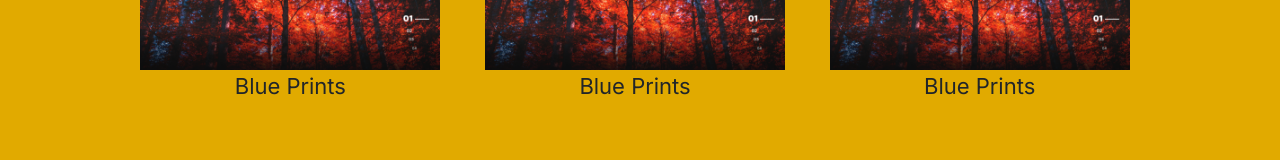
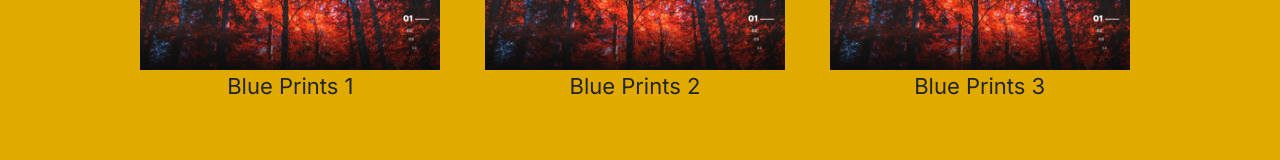
Before and after one commit to orionux/orion-ux, a Next.js app: page /projects in a window 1280 px wide. Shown: the part 6045-6205 px from the top of the page. Built offline with nearby package versions, Linux system fonts and the light colour scheme.

Commit message:
products mobile styles

```diff
--- a/src/components/projectsComponents/ImageGride.tsx
+++ b/src/components/projectsComponents/ImageGride.tsx
@@ -35,7 +35,7 @@ const ImageGride = () => {
                 onClick={()=>setActiveImage(item.path)}
                 style={{cursor:'pointer'}}
               />
-              <p className="font-inter font-22px font-400 text-center mt-2">{item.title}</p>
+              <p className="font-inter font-small-22px font-400 text-center mt-2">{item.title}</p>
             </div>
           </div>
         ))}
--- a/src/components/projectsComponents/NextCase.tsx
+++ b/src/components/projectsComponents/NextCase.tsx
@@ -14,26 +14,26 @@ import Image from "next/image";
 
 const NextCase = () => {
   const slideImages = [
-    { id: 1, path: "/assests/images/next-img.png", title:"Blue Prints" },
-    { id: 2, path: "/assests/images/next-img.png", title:"Blue Prints" },
-    { id: 3, path: "/assests/images/next-img.png", title:"Blue Prints" },
+    { id: 1, path: "/assests/images/next-img.png", title:"Blue Prints 1" },
+    { id: 2, path: "/assests/images/next-img.png", title:"Blue Prints 2" },
+    { id: 3, path: "/assests/images/next-img.png", title:"Blue Prints 3" },
   ];
   return (
-    <div className="d-flex flex-column bg-color-yellow py-5 padding-x-100px">
+    <div className="d-flex flex-column bg-color-yellow py-5 padding-x-100px w-100">
       <h2 className="font-inter font-48px text-white">
         Next <b>Case Study</b>
       </h2>
-      <div className="d-flex justify-content-center align-items-center py-5">
+      <div className="d-flex justify-content-center align-items-center py-5 w-100">
         <Swiper
           // install Swiper modules
           modules={[Navigation, Pagination, Scrollbar, A11y, Autoplay]}
           spaceBetween={10}
           slidesPerView={3}
           //   navigation
-          autoplay={{
-            delay: 1,
-            disableOnInteraction: false,
-          }}
+          // autoplay={{
+          //   delay: 1,
+          //   disableOnInteraction: false,
+          // }}
           speed={5000}
           loop={true}
           breakpoints={{
@@ -50,14 +50,14 @@ const NextCase = () => {
               slidesPerView: 3,
             },
           }}
-          //   pagination={{ clickable: true }}
+            pagination={{ clickable: true }}
           //   scrollbar={{ draggable: true }}
           onSwiper={(swiper) => console.log(swiper)}
           onSlideChange={() => console.log("slide change")}
         >
           {slideImages.map((item) => (
             <SwiperSlide key={item.id}>
-              <div className="d-flex flex-column justify-content-center align-items-center">
+              <div className="d-flex  flex-column justify-content-center align-items-center">
                 <Image
                   src={item.path}
                   alt=""
--- a/src/components/projectsComponents/sliderSec.tsx
+++ b/src/components/projectsComponents/sliderSec.tsx
@@ -129,7 +129,7 @@ const SliderSec = () => {
       <div className="d-flex flex-column align-items-center position-relative  w-100">
         <div className="d-flex flex-column flex-lg-row w-100">
           <div className="col-12 col-lg-7"></div>
-          <div className="col-12 col-lg-5 position-relative d-flex flex-row justify-content-start align-items-start">
+          <div className="col-12 col-lg-5 position-relative d-flex flex-row justify-content-center justify-content-lg-start align-items-center align-items-lg-start">
             <ul
               className="nav nav-tabs"
               id="myTabResearch"
@@ -179,7 +179,7 @@ const SliderSec = () => {
               key={tab.id}
             >
               <div className="d-flex flex-column-reverse flex-lg-row tab-text-research">
-                <div className="col-12 col-lg-7 p-5">
+                <div className="col-12 col-lg-7 p-2 p-lg-5">
                   <h2 className="mb-3">{tab.mainTitle}</h2>
                   {tab.details.map((subtab) => (
                     <div key={subtab.id}>
--- a/src/styles/globals.css
+++ b/src/styles/globals.css
@@ -109,7 +109,9 @@ li {
 .font-22px {
     font-size: 22px;
 }
-
+.font-small-22px{
+    font-size: 22px;
+}
 .font-21px {
     font-size: 21px;
 }
@@ -716,6 +718,10 @@ li {
         width: 100%;
         height: auto;
     }
+    #myTabResearch{
+        margin-left: 0px !important;
+        margin-top: -50px;
+      }
 }
 
 @media only screen and (max-width: 600px) {
@@ -730,4 +736,7 @@ li {
         padding-top: 40px;
         padding-bottom: 40px;
     }
+    .font-small-22px{
+        font-size: 15px;
+    }
 }
```
